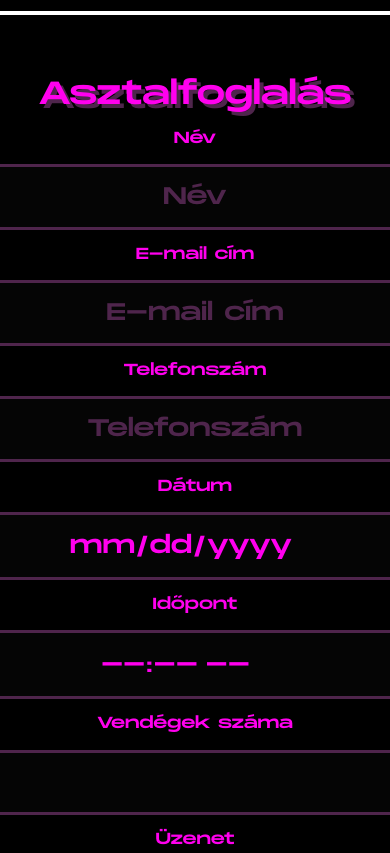
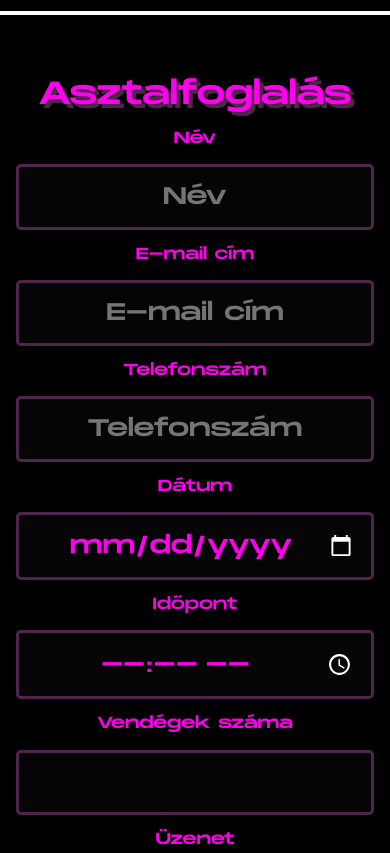
Before and after one commit to shie1/webprog-pizzaplex, a plain HTML site: page index.html in a window 390 px wide. Shown: the part 3220-4073 px from the top of the page. Drawn offline with nearby package versions, Linux system fonts and the light colour scheme.

Commit message:
responsive form

```diff
--- a/global.css
+++ b/global.css
@@ -588,6 +588,11 @@ form {
     display: grid;
     grid-template-columns: 1fr 1fr;
     gap: 1rem;
+    max-width: 100%;
+}
+
+label{
+    width: 100%;
 }
 
 @media screen and (max-width: 1200px) {
@@ -600,6 +605,7 @@ form div {
     display: flex;
     flex-direction: column;
     gap: 1rem;
+    width: 100%;
 }
 
 form input,
@@ -610,6 +616,7 @@ form textarea {
     border: 3px solid var(--secondary);
     background-color: var(--background-light);
     color: var(--primary);
+    width: 100%;
 }
 
 form input:focus,
@@ -662,6 +669,8 @@ form input[type="submit"]:hover {
 }
 
 input::placeholder,
-textarea::placeholder {
+textarea::placeholder,
+input:-ms-input-placeholder,
+textarea:-ms-input-placeholder {
     color: var(--secondary);
 }
```
